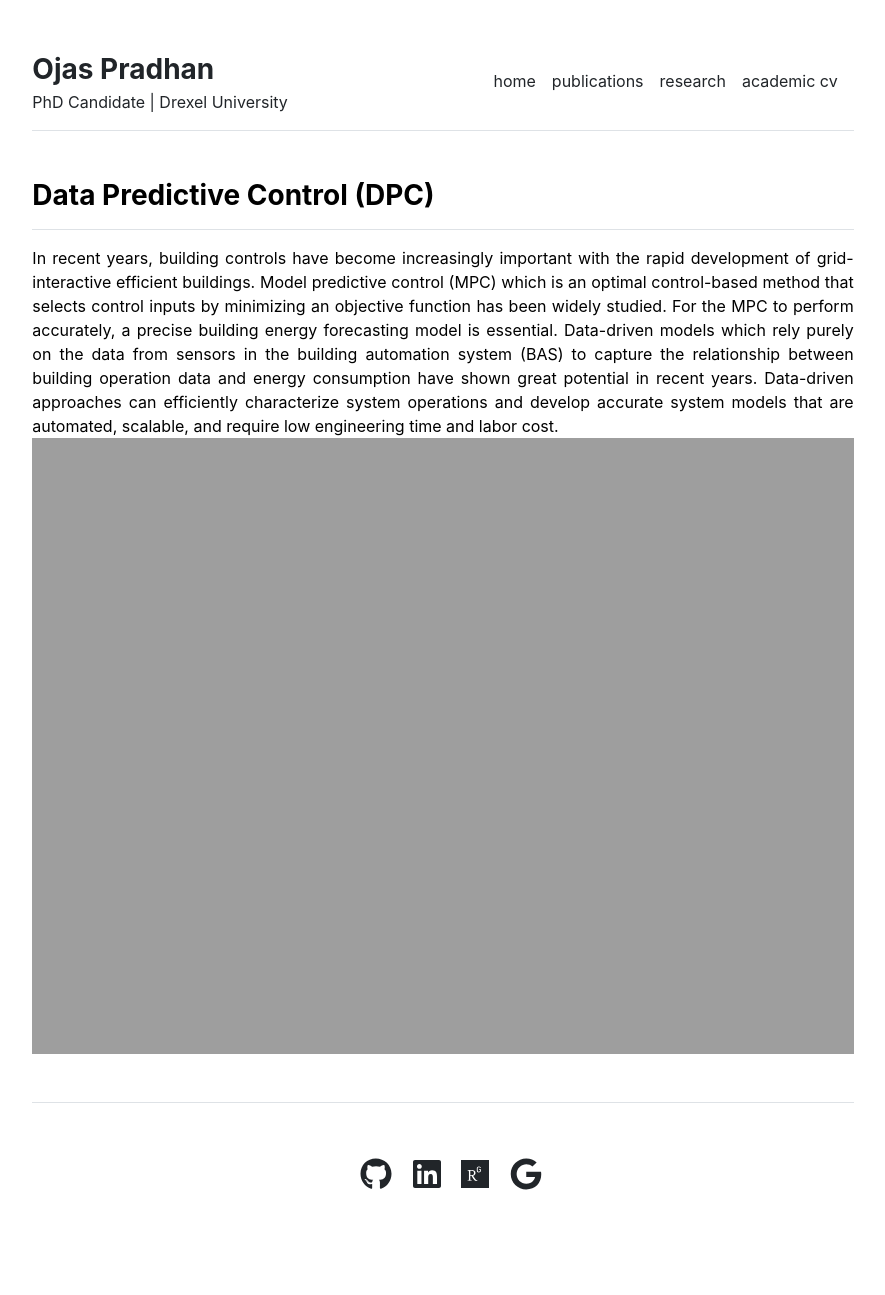
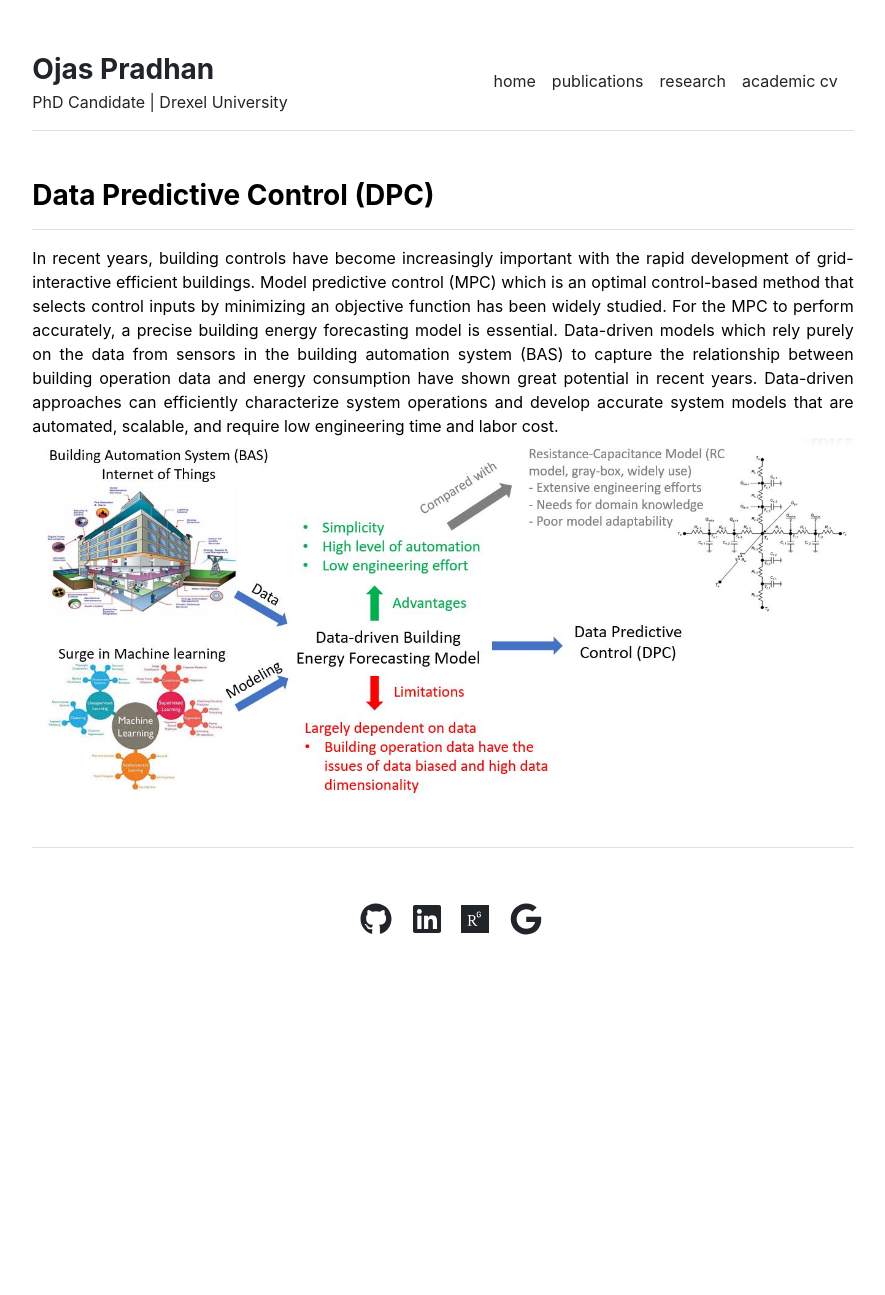
Before and after one commit to pradhanojas/pradhanojas.github.io, a Jekyll site: the page built from research/dpc.md, in a window 1280 px wide. Shown: the whole page, without its empty margins (197-1082 px from the left). Built offline with Jekyll 4.4.1, drawn with Linux system fonts in a browser that asks for light colours; after the commit the page ends 1040 px from its top, so only the background shows below that.

Commit message:
Update dpc.md

```diff
--- a/research/dpc.md
+++ b/research/dpc.md
@@ -5,8 +5,9 @@ title: "Data Predictive Control (DPC)"
 
 <div class="row-md-6" style="text-align: justify">
     In recent years, building controls have become increasingly important with the rapid development of grid-interactive efficient buildings. Model predictive control (MPC) which is an optimal control-based method that selects control inputs by minimizing an objective function has been widely studied. For the MPC to perform accurately, a precise building energy forecasting model is essential. Data-driven models which rely purely on the data from sensors in the building automation system (BAS) to capture the relationship between building operation data and energy consumption have shown great potential in recent years. Data-driven approaches can efficiently characterize system operations and develop accurate system models that are automated, scalable, and require low engineering time and labor cost.
+
+  <div class="row md-6">
   <br>
-  <div class="row md-6">
-  <img src="{{ site.github.url }}/assets/img/dpc-framework.png" width="25%" height="25%">
+  <img src="{{ site.github.url }}/assets/img/dpc-framework.jpg" width="25%" height="25%">
 </div>
 </div>
```
